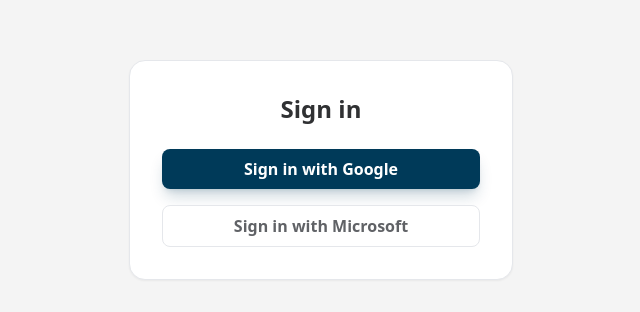
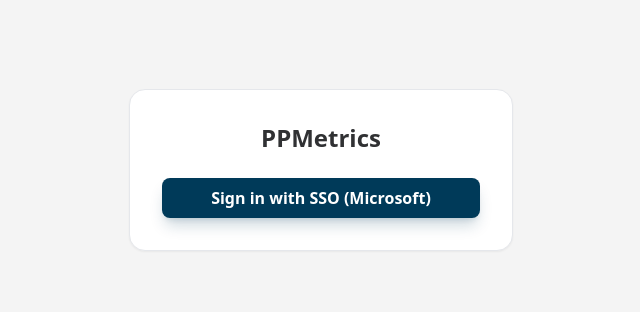
Before and after one commit to mikaelpolypoint-lgtm/PPmetrics, a React (Vite) app: page /26.1/dashboard in a window 1280 px wide. Shown: the part 230-542 px from the top of the page, without its empty margins (319-959 px from the left). Built offline with nearby package versions, Linux system fonts and the light colour scheme; no server answers; the database is empty.

Commit message:
feat: simplify login options to Microsoft SSO only

```diff
--- a/src/pages/Login.tsx
+++ b/src/pages/Login.tsx
@@ -1,22 +1,16 @@
 import React from "react";
-import { signInWithGoogle, signInWithMicrosoft } from "../lib/auth";
+import { signInWithMicrosoft } from "../lib/auth";
 
 const Login: React.FC = () => {
     return (
         <div className="min-h-screen bg-bg-main flex items-center justify-center p-4">
             <div className="card max-w-sm w-full p-8 animate-in fade-in zoom-in duration-300">
-                <h1 className="text-2xl font-bold text-center mb-6">Sign in</h1>
-                <button
-                    onClick={signInWithGoogle}
-                    className="btn btn-primary w-full mb-4"
-                >
-                    Sign in with Google
-                </button>
+                <h1 className="text-2xl font-bold text-center mb-6">PPMetrics</h1>
                 <button
                     onClick={signInWithMicrosoft}
-                    className="btn btn-secondary w-full"
+                    className="btn btn-primary w-full"
                 >
-                    Sign in with Microsoft
+                    Sign in with SSO (Microsoft)
                 </button>
             </div>
         </div>
```
